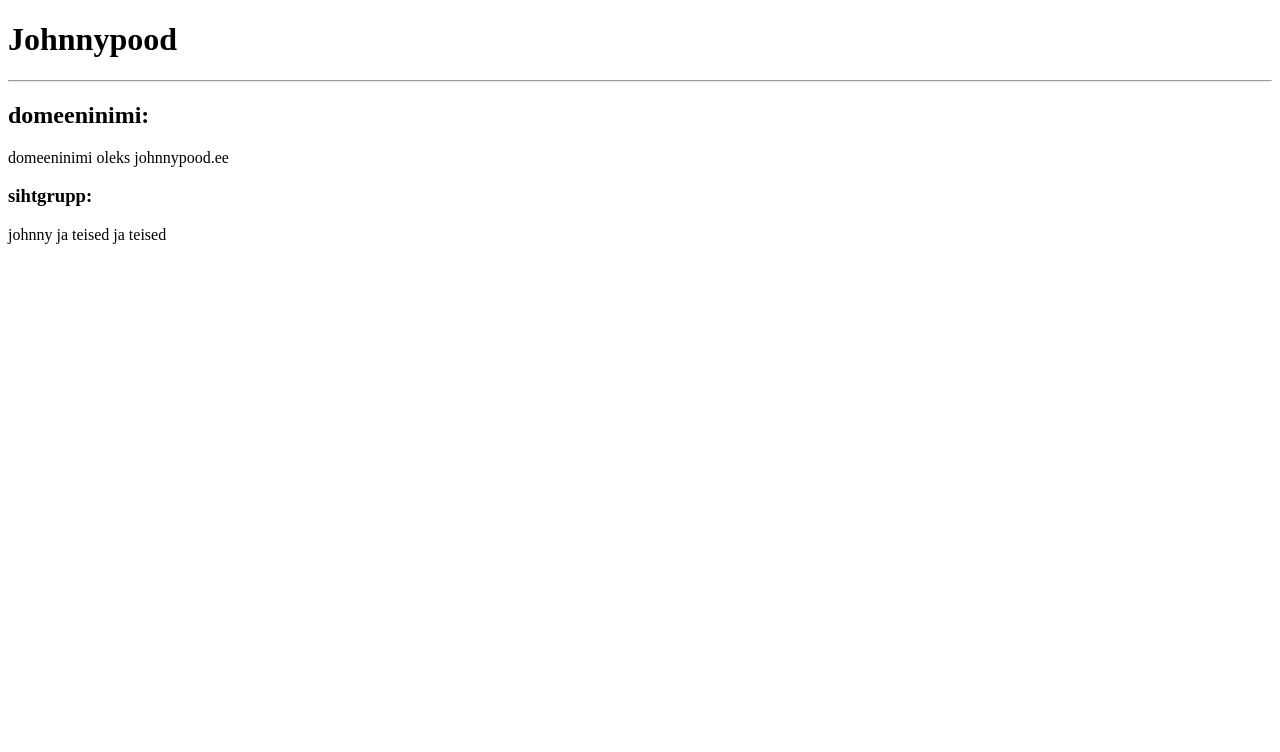
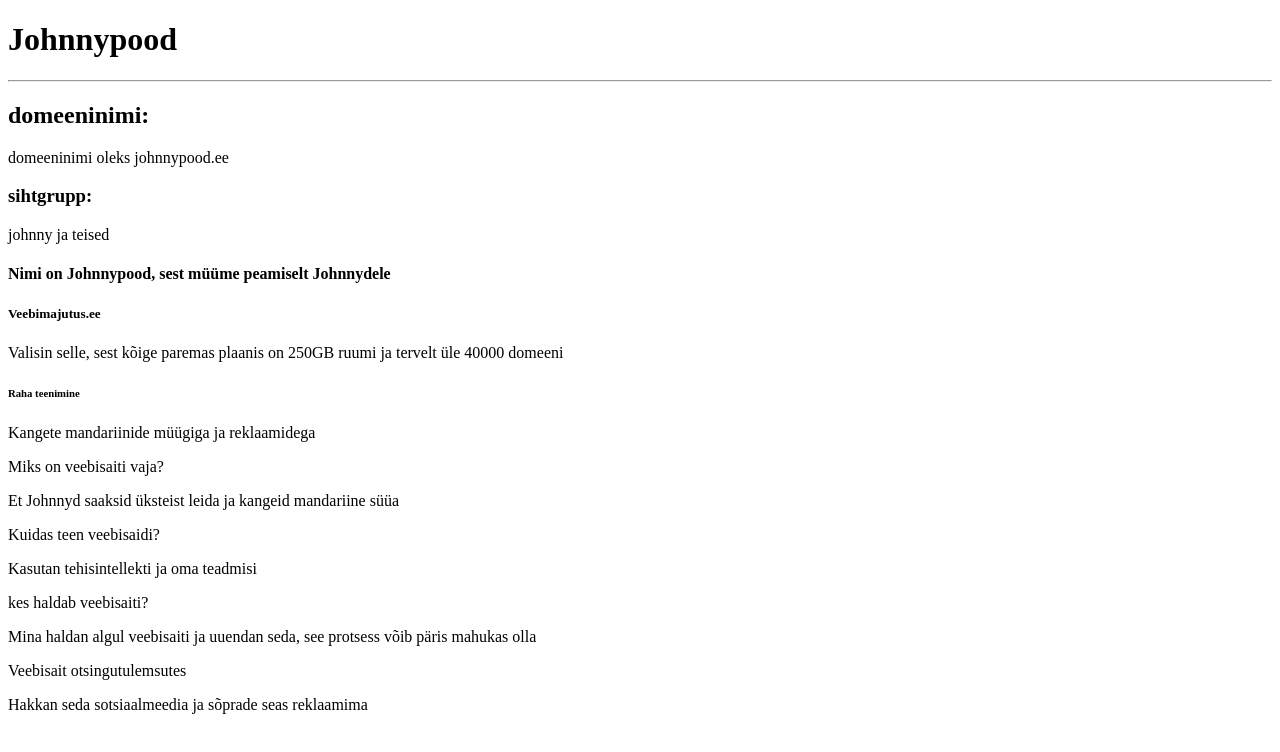
Before and after one commit to unnamedbag7/Projekti-plaan, a plain HTML site: page index.html in a window 1280 px wide. Drawn offline with Linux system fonts and the light colour scheme.

Commit message:
Update index.html

```diff
--- a/index.html
+++ b/index.html
@@ -14,7 +14,27 @@
     <p> domeeninimi oleks johnnypood.ee</p>
 
     <h3>sihtgrupp:</h3>
-    <p>johnny ja teised ja teised</p>
+    <p>johnny ja teised</p>
+
+    <h4>Nimi on Johnnypood, sest müüme peamiselt Johnnydele</h4>
+
+    <h5>Veebimajutus.ee</h5>
+    <p>Valisin selle, sest kõige paremas plaanis on 250GB ruumi ja tervelt üle 40000 domeeni</p>
+
+    <H6>Raha teenimine</H6>
+    <p>Kangete mandariinide müügiga ja reklaamidega</p>
+
+    <h7>Miks on veebisaiti vaja?</h7>
+    <P>Et Johnnyd saaksid üksteist leida ja kangeid mandariine süüa</P>
+
+    <h8>Kuidas teen veebisaidi?</h8>
+    <p>Kasutan tehisintellekti ja oma teadmisi</p>
+
+    <h9>kes haldab veebisaiti?</h9>
+    <p>Mina haldan algul veebisaiti ja uuendan seda, see protsess võib päris mahukas olla</p>
+
+    <h10>Veebisait otsingutulemsutes</h10>
+    <p>Hakkan seda sotsiaalmeedia ja sõprade seas reklaamima</p>
 
 </body>
 </html>
```
